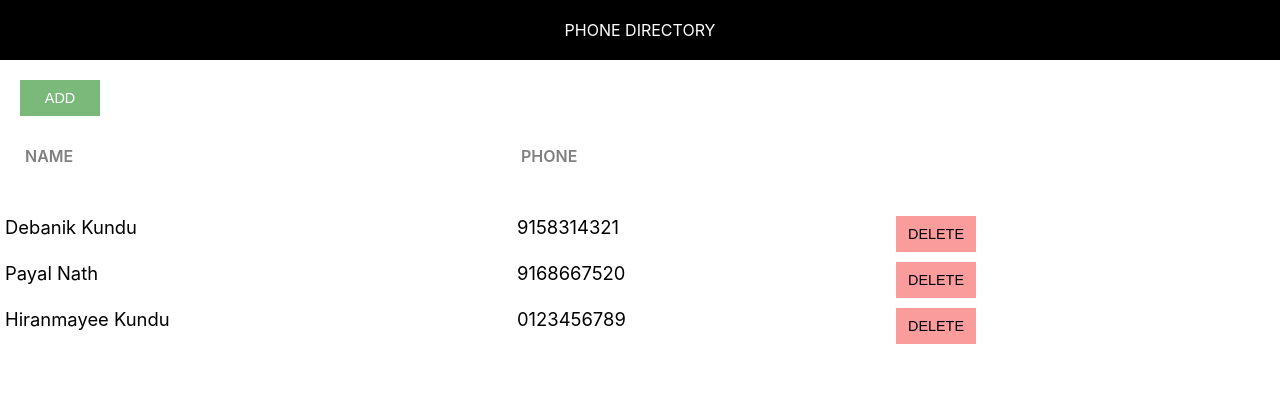
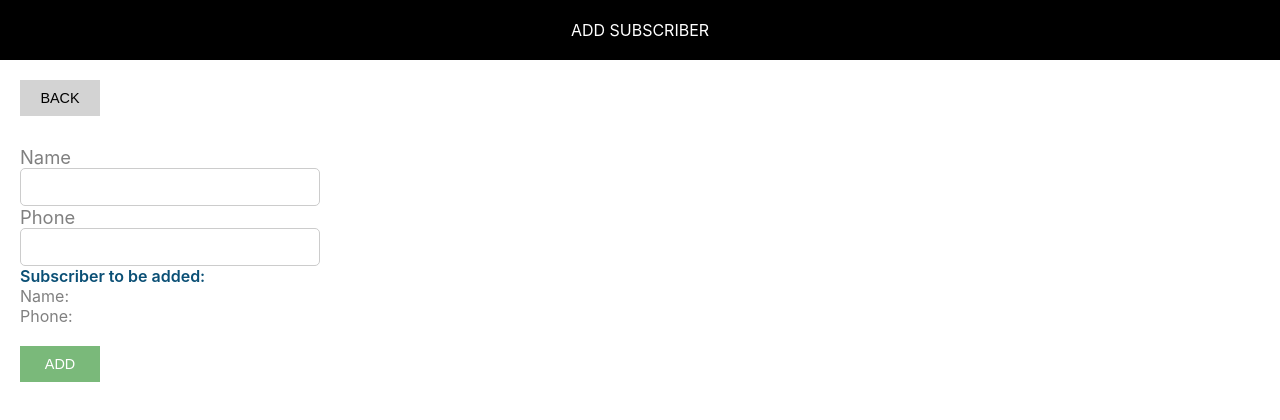
Before and after one commit to Debanikk/phone-directory, a React (Create React App) app: page / in a window 1280 px wide. Shown: the top 420 px of the page. Built offline with nearby package versions, Linux system fonts and the light colour scheme.

Commit message:
Added ‘AddSubscriber’ component

```diff
--- /dev/null
+++ b/src/AddSubscriber.css
@@ -0,0 +1,36 @@
+.subscriber-form {
+    margin-top: 30px;
+}
+
+.label-control {
+    color: #808080;
+    font-size: 1.15rem;
+    margin-right: 15px;
+}
+
+.input-control {
+    width: 300px;
+    min-width: 100px;
+    padding: 10px 15px;
+    display: inline-block;
+    border: 1px solid #ccc;
+    border-radius: 5px;
+    box-sizing: border-box;
+    font-size: 0.9rem;
+    outline: none;
+}
+
+.subscriber-info-container {
+    font-size: 1rem;
+    margin-right: 10px;
+    margin-bottom: 20px;
+}
+
+.subscriber-to-add-heading {
+    color: #0a4f75;
+    font-weight: 600;
+}
+
+.subscriber-info {
+    color: #808080;
+}
--- /dev/null
+++ b/src/AddSubscriber.js
@@ -0,0 +1,30 @@
+import React, { Component } from 'react';
+import Header from "./Header";
+import './AddSubscriber.css';
+
+class AddSubscriber extends Component {
+    render() {
+        return (
+            <div>
+                <Header heading="Add Subscriber" />
+                <div className="component-body-container">
+                    <button className="custom-btn">Back</button>
+                    <form className="subscriber-form">
+                        <label htmlFor="name" className="label-control">Name</label><br/>
+                        <input id="name" type="text" className="input-control" name="name"/><br/>
+                        <label htmlFor="phone" className="label-control">Phone</label><br/>
+                        <input id="phone" type="text" className="input-control" name="phone"/><br/>
+                        <div className="subscriber-info-container">
+                            <span className="subscriber-to-add-heading">Subscriber to be added: </span><br/>
+                            <span className="subscriber-info">Name: </span><br/>
+                            <span className="subscriber-info">Phone: </span><br/>
+                        </div>
+                        <button type="submit" className="custom-btn add-btn">Add</button>
+                    </form>
+                </div>
+            </div>
+        )
+    }
+}
+
+export default AddSubscriber;
--- a/src/App.js
+++ b/src/App.js
@@ -3,6 +3,11 @@ import Header from "./Header";
 import './App.css';
 
 class App extends Component {
+
+  clickHandler(message){
+      alert(message);
+  }
+
   render(){
     let subscribers = [
       {
@@ -38,7 +43,9 @@ class App extends Component {
             return <div key={sub.id} className="grid-container">
               <span className="grid-item">{sub.name}</span>
               <span className="grid-item">{sub.phone}</span>
-              <button className="custom-btn dlt-btn">Delete</button>
+              <span className="grid-item action-btn-container">
+                <button className="custom-btn dlt-btn" onClick={this.clickHandler.bind(this, "Delete button is now Clicked")}>Delete</button>
+              </span>
               </div>
           })
         }
--- /dev/null
+++ b/src/common/common.css
@@ -0,0 +1,20 @@
+.component-body-container {
+    padding: 20px;
+}
+
+.custom-btn {
+    padding: 10px;
+    border: none;
+    margin-right: 10px;
+    text-transform: uppercase;
+    width: 80px;
+    font-size: 0.9rem;
+    cursor: pointer;
+    outline: none;
+    background: #d3d3d3;
+}
+
+.add-btn {
+    background: #7ab97a;
+    color: #fff;
+}
--- a/src/index.js
+++ b/src/index.js
@@ -2,12 +2,12 @@ import React from 'react';
 import ReactDOM from 'react-dom';
 import './index.css';
 import App from './App';
+import AddSubscriber from './AddSubscriber';
 import reportWebVitals from './reportWebVitals';
+import './common/common.css'
 
 ReactDOM.render(
-  <React.StrictMode>
-    <App />
-  </React.StrictMode>,
+  <AddSubscriber />,
   document.getElementById('root')
 );
 
```
